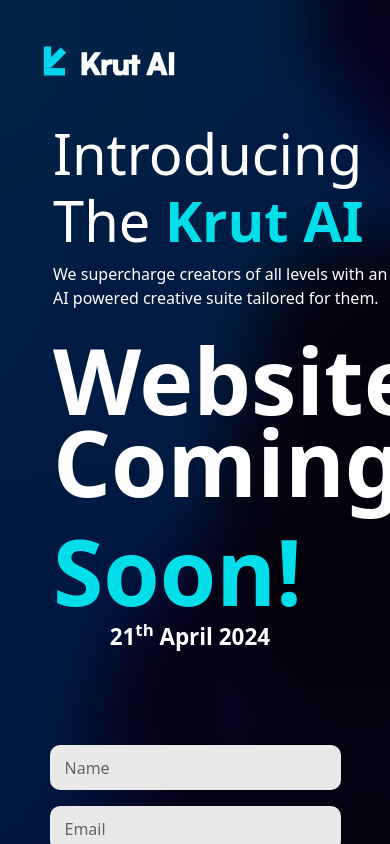
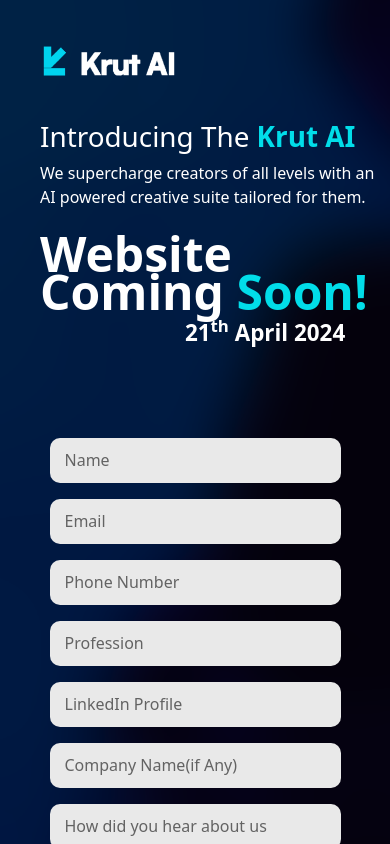
Before and after one commit to Imranalikm/Krut-AI, a React (Vite) app: page / in a window 390 px wide. Built offline with nearby package versions, Linux system fonts and the light colour scheme; a web font is replaced by a local one.

Commit message:
responsive bug changes

```diff
--- a/src/components/Contact/Contact.css
+++ b/src/components/Contact/Contact.css
@@ -5,10 +5,6 @@
   width: 100vw;
   overflow-x: hidden;
 }
-
-
-
-
 
 @media only screen and (max-width: 768px) {
   .hide-on-mobile {
@@ -33,17 +29,7 @@
   background-color: #E9E9E9;
 }
 
-@media only screen and (max-width: 768px) {
-  .custom-input {
-    width: 100%; /* Change width to 100% on screens smaller than 768px */
-  }
-}
 
-@media only screen and (max-width: 768px) {
-  .row {
-    display: block; /* Change width to 100% on screens smaller than 768px */
-  }
-}
 
 .custom-input::placeholder {
   color: rgb(99, 99, 99);
@@ -95,15 +81,75 @@
   font-size: 1.5rem;
 }
 
+.title{
+  margin-left: 53px;
+}
+
+.title h1{
+  font-size:"3.5rem" ;
+  color: white;
+}
+.title h1 span{
+  font-weight:bold ;
+  color:#01DDE9;
+}
+.title p{
+  color: white;
+  font-weight: lighter;
+}
+.title h2{
+  color: white;
+  font-size: 5.7rem;
+  font-weight: bold;
+}
+.date{
+  display: flex;
+  justify-content: flex-end;
+}
+.date p{
+  font-size: 1.4rem;
+  color: white;
+  font-weight: bold;
+  padding-right: 5.5em;
+  margin-top: -1.5rem;
+}
+.title-2{
+  margin-bottom: -28px;
+}
 
 @media only screen and (min-width: 1200px) {
   .form{
-    margin-top: 70px;
+    margin-top: 55px;
   }
+
 }
 
 @media only screen and (max-width: 768px) {
   .form{
-    margin-top: -150px;
+    margin-top: -170px;
+  }
+  .title{
+    margin-left: 40px;
+  }
+  .title h2{
+    color: white;
+    font-size: 3rem;
+    font-weight: bold;
+  }
+  .date p{
+    font-size: 1.4rem;
+    color: white;
+    font-weight: bold;
+    padding-right: 2em;
+    margin-top: -.8rem;
+  }
+  .title-2{
+    margin-bottom: -20px;
+  }
+  .custom-input {
+    width: 100%; /* Change width to 100% on screens smaller than 768px */
+  }
+  .row {
+    display: block; /* Change width to 100% on screens smaller than 768px */
   }
 }
--- a/src/components/Contact/Contact.jsx
+++ b/src/components/Contact/Contact.jsx
@@ -6,6 +6,7 @@
 import { FaXTwitter } from "react-icons/fa6";
 import Swal from "sweetalert2";
 import { ClipLoader } from "react-spinners";
+
 
 const Contact = () => {
   // State variables to store input values and validation status
@@ -167,42 +168,27 @@
       </div>
       <div className="row d-lg-flex d-sm-block" >
         <div className="col-lg-7 col-sm-12" style={{ marginTop: "110px" }}>
-          <div style={{ marginLeft: "53px" }}>
-            <h1 style={{ color: "white", fontSize: "3.5rem" }}>
+          <div className="title " >
+            <h1>
               Introducing The{" "}
-              <span style={{ color: "#01DDE9", fontWeight: "bold" }}>
+              <span >
                 Krut AI
               </span>
             </h1>
-            <p style={{ color: "white", fontWeight: "lighter" }}>
+            <p >
             We supercharge creators of all levels with an AI powered creative suite tailored for them.
             </p>
-            <h2
-              style={{
-                color: "white",
-                fontSize: "5.7rem",
-                fontWeight: "bold",
-                marginBottom: "-28px",
-              }}
+            <h2 className="title-2"
+
             >
               Website
             </h2>
             <h2
-              style={{ color: "white", fontSize: "5.7rem", fontWeight: "bold" }}
             >
               Coming <span style={{ color: "#01DDE9" }}>Soon!</span>
             </h2>
-            <div style={{ display: "flex", justifyContent: "flex-end" }}>
+            <div className="date" >
               <p
-                className="lead"
-                style={{
-                  fontSize: "1.4rem",
-                  color: "white",
-                  marginBottom: "0",
-                  fontWeight: "bold",
-                  marginRight: "120px",
-                  marginTop: "-15px",
-                }}
               >
                 21<sup>th</sup> April 2024
               </p>
```
